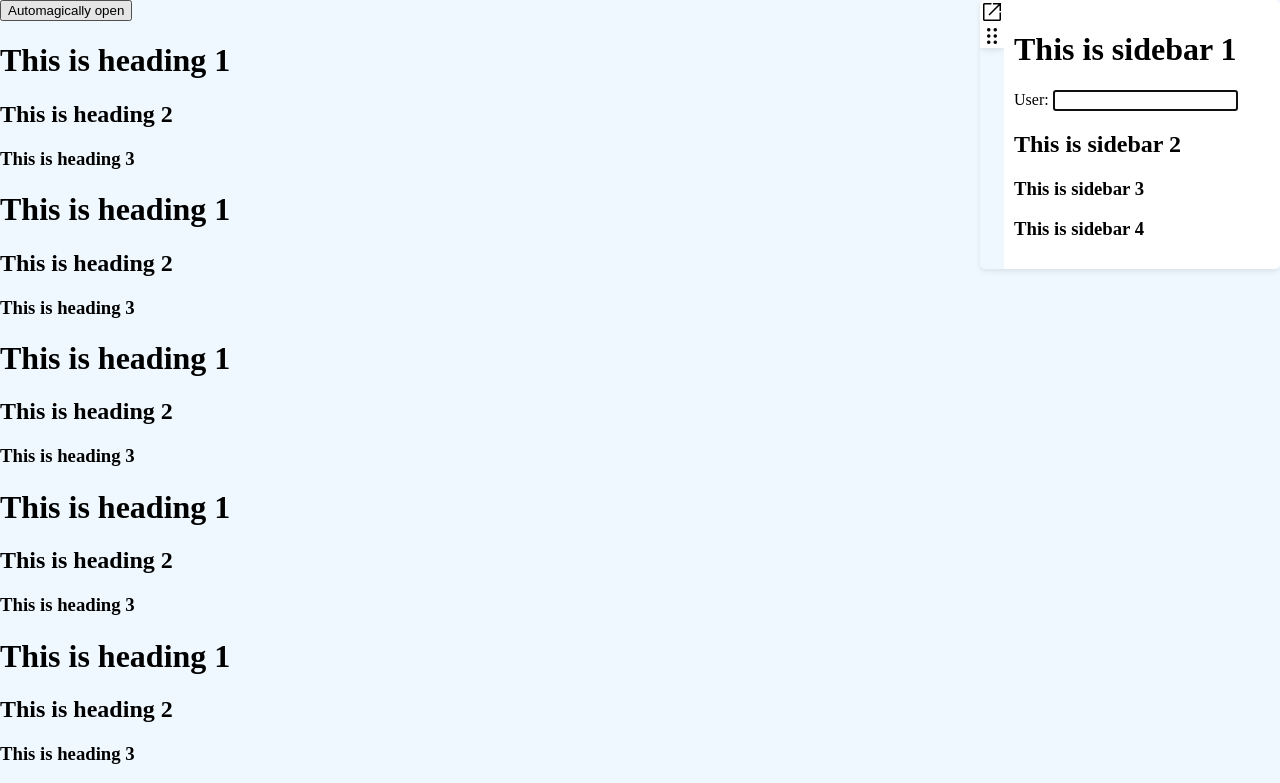
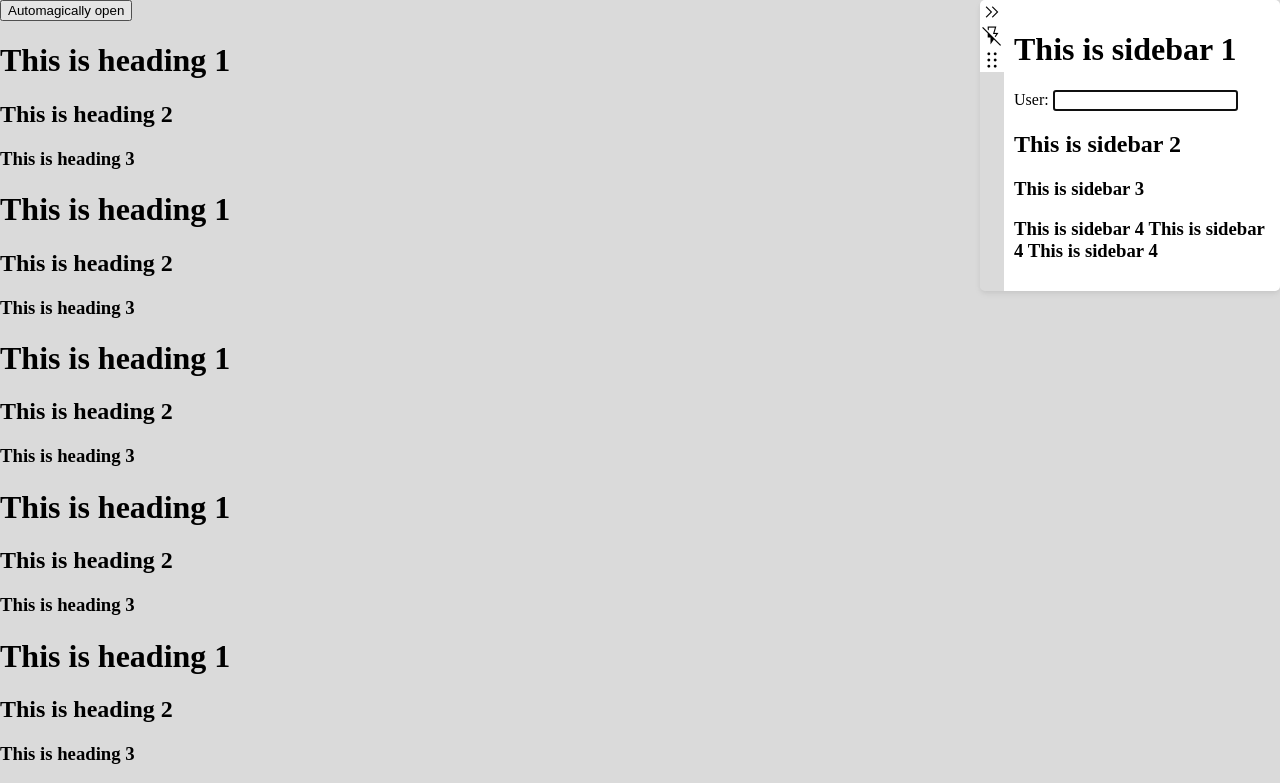
Before and after one commit to NetDefender/vscode-ts-webpack, a website built with webpack: page src/index.html in a window 1280 px wide. Both pictures are taken after a click on the button "Automagically open". Shown: the top 783 px of the page. Built offline with nearby package versions, Linux system fonts and the light colour scheme.

Commit message:
More tricks

```diff
--- a/src/index.html
+++ b/src/index.html
@@ -12,7 +12,7 @@
     .material-symbols-outlined {
       font-variation-settings:
         'FILL' 0,
-        'wght' 400,
+        'wght' 300,
         'GRAD' 0,
         'opsz' 48
     }
@@ -23,7 +23,7 @@
     }
 
     .content {
-      background-color: aliceblue;
+      background-color: rgb(218, 218, 218);
     }
 
     .sidebar {
@@ -38,6 +38,7 @@
       display: flex;
       transition: right 0.2s;
       box-shadow: 0 2px 5px 0 rgba(0, 0, 0, 0.05), 0 3px 7px 0 rgba(0, 0, 0, 0.05);
+      border-radius: 5px;
     }
 
     .sidebar-toolbar-container {
@@ -47,8 +48,8 @@
     }
 
     .sidebar-toolbar-button {
-      background-color: white;
-      box-shadow: 0 2px 5px 0 rgba(0, 0, 0, 0.05), 0 3px 7px 0 rgba(0, 0, 0, 0.05);
+      background-color: rgb(255, 255, 255);
+      /* box-shadow: 0 2px 5px 0 rgba(0, 0, 0, 0.05), 0 3px 7px 0 rgba(0, 0, 0, 0.05); */
       -webkit-touch-callout: none;
       -webkit-user-select: none;
       -khtml-user-select: none;
@@ -60,13 +61,13 @@
     }
 
     .sidebar-toolbar-button:hover {
-      /* transform: scale(1.1); */
+      /* transform: scale(0.5); */
     }
 
     .sidebar-toolbar-transparent {
       display: flex;
       flex-direction: row;
-      height: 100%;
+      /* height: 100%; */
       background-color: transparent;
     }
 
@@ -74,7 +75,7 @@
       float: right;
       flex: auto;
       background-color: white;
-      padding:10px
+      padding: 10px
         /* box-shadow: 0 2px 4px 0 rgba(0, 0, 0, 0.2), 0 3px 10px 0 rgba(0, 0, 0, 0.19); */
         /* box-shadow: 0 2px 5px 0 rgba(0, 0, 0, 0.16), 0 3px 7px 0 rgba(0, 0, 0, 0.12); */
         /* border:1px solid red; */
@@ -152,7 +153,10 @@
   <div id="sidebar" class="sidebar">
     <div id="sidebarButtons" class="sidebar-toolbar-container">
       <span id="openCloseSidebar" class="material-symbols-outlined sidebar-toolbar-button" tabindex="-1">
-        open_in_new
+        chevron_right
+      </span>
+      <span id="showHighlights" class="material-symbols-outlined sidebar-toolbar-button" tabindex="-1">
+        flash_off
       </span>
       <span id="resizeSizeBar" class="material-symbols-outlined sidebar-toolbar-button" tabindex="-1">
         drag_indicator
@@ -167,7 +171,7 @@
       <input type="text" id="user" />
       <h2>This is sidebar 2</h2>
       <h3>This is sidebar 3</h3>
-        <h3>This is sidebar 4</h3>
+      <h3>This is sidebar 4 This is sidebar 4 This is sidebar 4</h3>
     </div>
   </div>
 </body>
--- a/src/sidebar-drag.ts
+++ b/src/sidebar-drag.ts
@@ -4,9 +4,9 @@
 $('#auto-open').on('click', () => showSideBar());
 
 let isCollapsed = false;
-
 const showSideBar = () => {
   isCollapsed = false;
+  $('#openCloseSidebar').text('keyboard_double_arrow_right');
   $('#sidebar').css({'right': '0px', 'width': `${lastPosition}px`});
   $('#user').trigger('focus');
   $('#resizeSizeBar').show();
@@ -14,9 +14,10 @@
 const hideSidebar = () => {
   isCollapsed = true;
   moveSidebar(200, true);
-  $('#sidebar').css('right', '-180px');
+  $('#sidebar').css('right', '-177px');
   $('#resizeSizeBar').hide();
-  document.removeEventListener('mousemove', drag)
+  $('#openCloseSidebar').text('keyboard_double_arrow_left');
+  document.removeEventListener('mousemove', drag);
 }
 
 $('#openCloseSidebar').on('click', function() {
```
Lines whose indentation alone changed are shown as unchanged.
